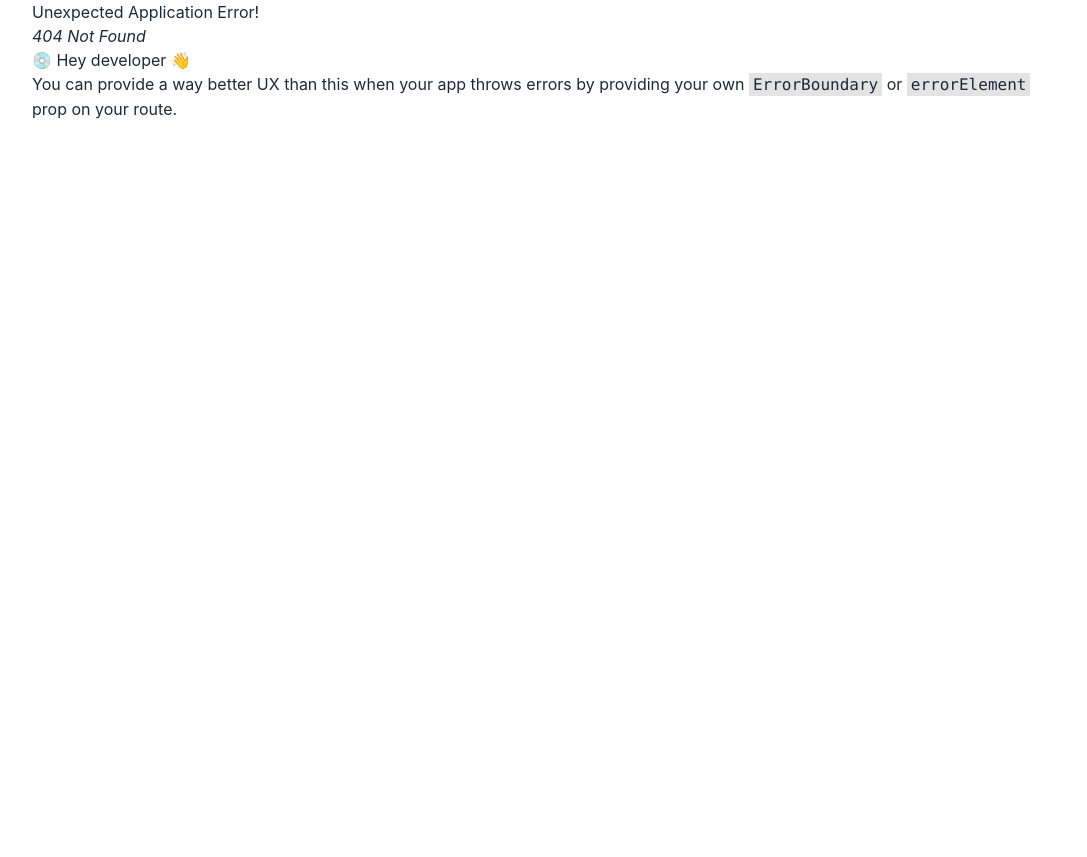
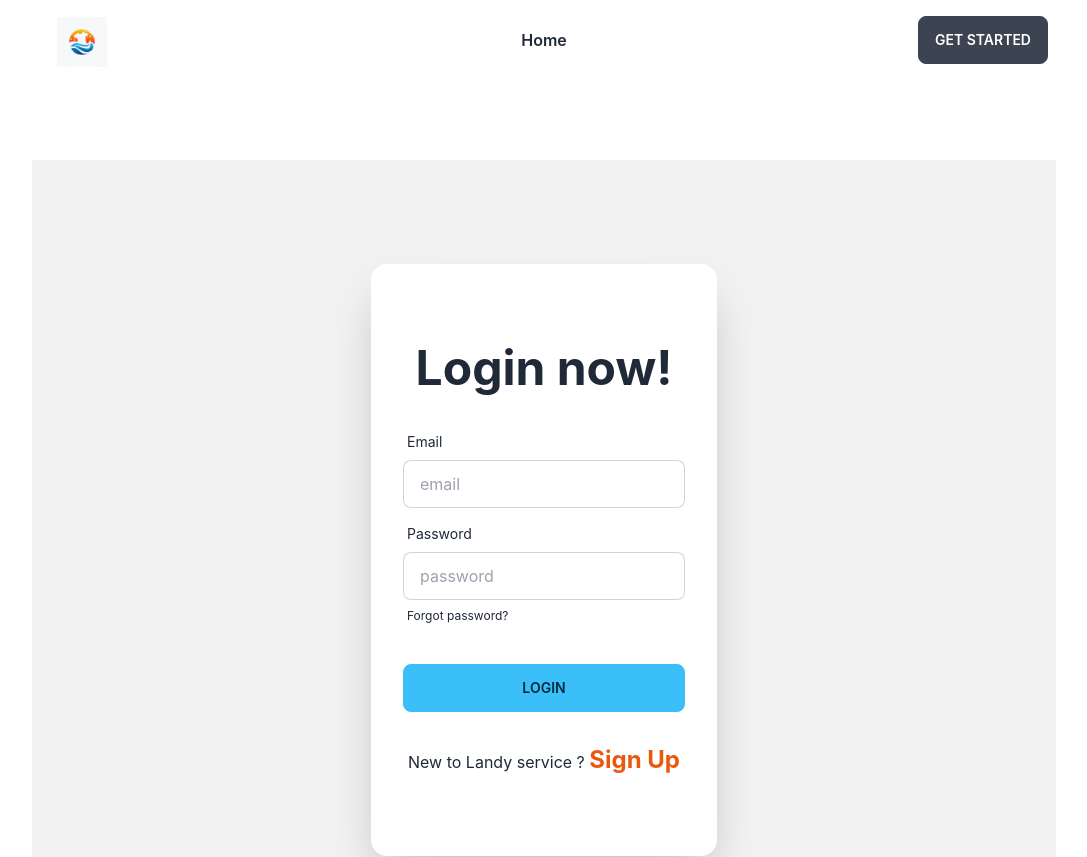
Before and after one commit to atik94/service-review-client, a React (Create React App) app: page /login in a window 1280 px wide. Before the commit this address had no page. Shown: the top 857 px of the page, without its empty margins (96-1183 px from the left). Before the commit the page ends 800 px from the top, so only its background shows below. Built offline with nearby package versions, Linux system fonts and the light colour scheme.

Commit message:
login page design

```diff
--- /dev/null
+++ b/src/Pages/Login/Login.js
@@ -0,0 +1,47 @@
+import React from "react";
+import { Link } from "react-router-dom";
+
+const Login = () => {
+  const handleLogin = (event) => {
+    event.preventDefault();
+  };
+  return (
+    <div className="hero min-h-screen bg-base-200 my-20 ">
+      <div className="hero-content ">
+        <div className="card flex-shrink-0 w-full max-w-sm shadow-2xl bg-base-100 py-20">
+          <h1 className="text-5xl font-bold text-center">Login now!</h1>
+          <form onSubmit={handleLogin} className="card-body">
+            <div className="form-control">
+              <label className="label">
+                <span className="label-text">Email</span>
+              </label>
+              <input type="text" name="email" placeholder="email" className="input input-bordered" />
+            </div>
+            <div className="form-control">
+              <label className="label">
+                <span className="label-text">Password</span>
+              </label>
+              <input type="password" name="password" placeholder="password" className="input input-bordered" />
+              <label className="label">
+                <a href="#" className="label-text-alt link link-hover">
+                  Forgot password?
+                </a>
+              </label>
+            </div>
+            <div className="form-control mt-6">
+              <input type="submit" value="Login" className="btn btn-info" />
+            </div>
+          </form>
+          <p className="text-center">
+            New to Landy service ?{" "}
+            <Link className="text-2xl font-bold text-orange-600" to="/signup">
+              Sign Up
+            </Link>
+          </p>
+        </div>
+      </div>
+    </div>
+  );
+};
+
+export default Login;
--- a/src/Router/Routes/Routes.js
+++ b/src/Router/Routes/Routes.js
@@ -1,6 +1,7 @@
 import { createBrowserRouter } from "react-router-dom";
 import Main from "../../Layout/Main";
 import Home from "../../Pages/Home/Home/Home";
+import Login from "../../Pages/Login/Login";
 
 const router = createBrowserRouter([
   {
@@ -11,6 +12,10 @@ const router = createBrowserRouter([
         path: "/",
         element: <Home></Home>,
       },
+      {
+        path: "/login",
+        element: <Login></Login>,
+      },
     ],
   },
 ]);
```
